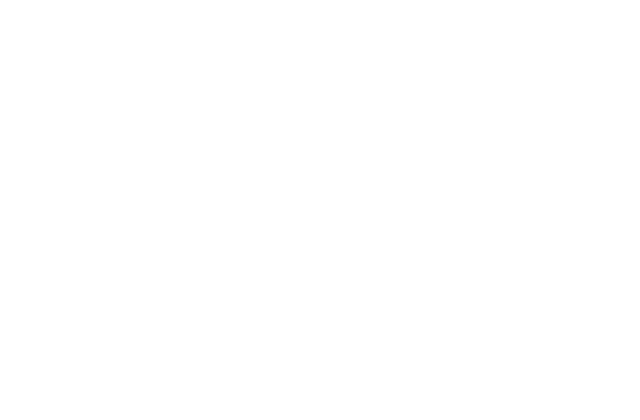
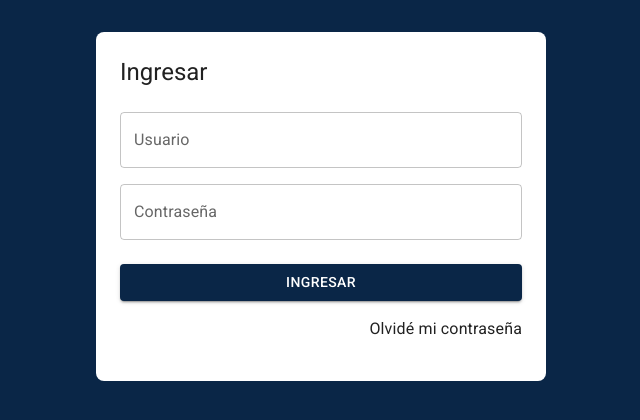
Before and after one commit to Arthur2399/dashboard-react-material, a React (Vite) app: page /auth/login in a window 1280 px wide. Shown: the top 420 px of the page, without its empty margins (319-959 px from the left). Built offline with nearby package versions, Linux system fonts and the light colour scheme.

Commit message:
[ADD] LoginPage

```diff
--- /dev/null
+++ b/src/auth/layout/AuthLayout.jsx
@@ -0,0 +1,26 @@
+import { Grid, Typography } from "@mui/material"
+
+export const AuthLayout = ({ children, title = '' }) => {
+    return (
+        <Grid
+            container
+            spacing={0}
+            direction="column"
+            alignItems="center"
+            sx={{ minHeight: "100vh", backgroundColor: "primary.main", padding: 4 }}
+        >
+            <Grid
+                item
+                xs={3}
+                sx={{
+                    width: { sm: 450 },
+                    backgroundColor: 'white',
+                    padding: 3,
+                    borderRadius: 2
+                }}>
+                <Typography variant='h5' sx={{ mb: 1 }}>{title}</Typography>
+                {children}
+            </Grid>
+        </Grid>
+    )
+}
--- a/src/auth/layout/index.js
+++ b/src/auth/layout/index.js
@@ -0,0 +1 @@
+export * from './AuthLayout';
--- a/src/auth/pages/LoginPage.jsx
+++ b/src/auth/pages/LoginPage.jsx
@@ -1,5 +1,89 @@
+import { Alert, Button, Grid, Link, TextField } from "@mui/material"
+import { Link as RouterLink } from 'react-router-dom';
+import { useForm } from "../../hooks/useForm";
+import { AuthLayout } from "../layout"
+
+const loginData = {
+  user: '',
+  password: '',
+}
+
 export const LoginPage = () => {
+
+  const errorMessage = ""
+  const isAuthenticating = false
+
+
+  const { formState, onInputChange, user, password } = useForm(loginData)
+
   return (
-    <></>
+    <AuthLayout title="Ingresar">
+      <form>
+        <Grid container>
+          <Grid item xs={12} sx={{ mt: 2 }}>
+            <TextField
+              fullWidth
+              label="Usuario"
+              type="text"
+              placeholder="Ingrese su usuario"
+              name="user"
+              value={user}
+              onChange={onInputChange}
+            />
+          </Grid>
+          <Grid item xs={12} sx={{ mt: 2 }}>
+            <TextField
+              fullWidth
+              label="Contraseña"
+              type="password"
+              placeholder="Ingrese su contraseña"
+              name="password"
+              value={password}
+              onChange={onInputChange}
+            />
+          </Grid>
+
+          <Grid
+            container
+            display={!!errorMessage ? '' : 'none'}
+            sx={{ mt: 1 }}>
+            <Grid
+              item
+              xs={12}
+            >
+              <Alert severity='error'>{errorMessage}</Alert>
+            </Grid>
+          </Grid>
+
+          <Grid container spacing={2} sx={{ mb: 2, mt: 1 }}>
+            <Grid item xs={12} sm={12}>
+              <Button
+                disabled={isAuthenticating}
+                type="submit"
+                variant='contained'
+                fullWidth>
+                Ingresar
+              </Button>
+            </Grid>
+
+            <Grid container direction='row' justifyContent='end'>
+              <Link
+                component={RouterLink}
+                sx={{
+                  textDecoration: 'none',
+                  '&:hover': {
+                    textDecoration: 'underline',
+                  },
+                  mt: 2
+                }}
+                color='inherit' to="/auth/register">
+                Olvidé mi contraseña
+              </Link>
+            </Grid>
+
+          </Grid>
+        </Grid>
+      </form>
+    </AuthLayout>
   )
 }
--- /dev/null
+++ b/src/hooks/index.js
@@ -0,0 +1 @@
+export * from './useForm';
--- /dev/null
+++ b/src/hooks/useForm.js
@@ -0,0 +1,63 @@
+import { useEffect, useMemo, useState } from 'react';
+
+export const useForm = ( initialForm = {}, formValidations = {}) => {
+
+    const [ formState, setFormState ] = useState( initialForm );
+    const [ formValidation, setFormValidation ] = useState({});
+
+    useEffect(() => {
+        createValidators();
+    }, [ formState ])
+
+    useEffect(() => {
+        setFormState( initialForm );
+    }, [ initialForm ])
+
+
+    const isFormValid = useMemo( () => {
+
+        for (const formValue of Object.keys( formValidation )) {
+            if ( formValidation[formValue] !== null ) return false;
+        }
+
+        return true;
+    }, [ formValidation ])
+
+
+    const onInputChange = ({ target }) => {
+        const { name, value } = target;
+        setFormState({
+            ...formState,
+            [ name ]: value
+        });
+    }
+
+    const onResetForm = () => {
+        setFormState( initialForm );
+    }
+
+    const createValidators = () => {
+
+        const formCheckedValues = {};
+
+        for (const formField of Object.keys( formValidations )) {
+            const [ fn, errorMessage ] = formValidations[formField];
+
+            formCheckedValues[`${ formField }Valid`] = fn( formState[formField] ) ? null : errorMessage;
+        }
+
+        setFormValidation( formCheckedValues );
+    }
+
+
+
+    return {
+        ...formState,
+        formState,
+        onInputChange,
+        onResetForm,
+
+        ...formValidation,
+        isFormValid
+    }
+}
```
